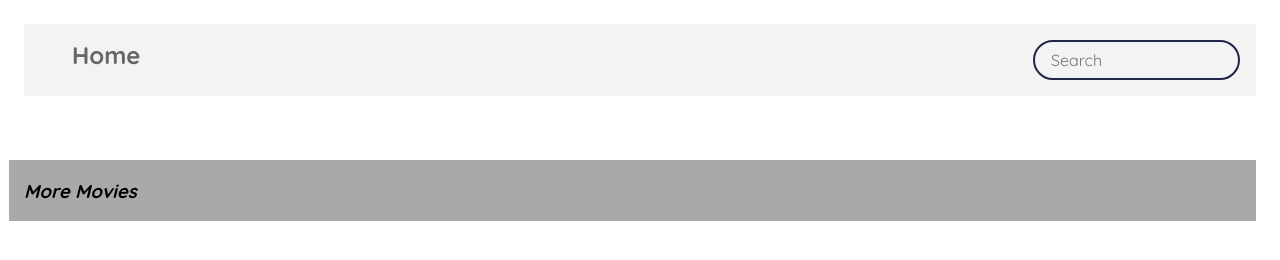
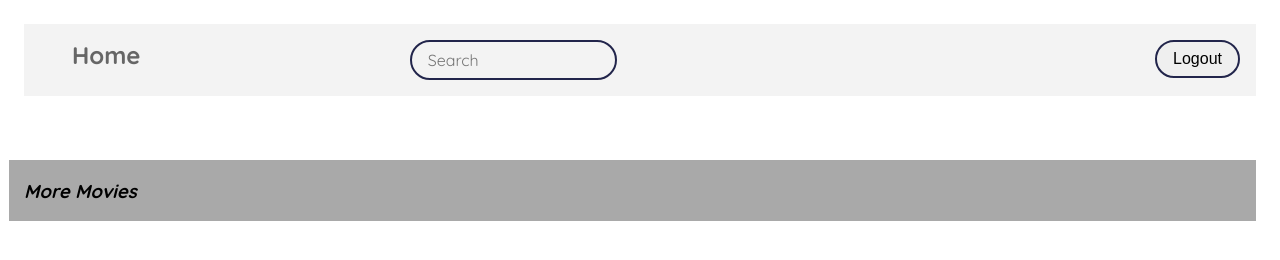
Before and after one commit to Lehlohonolo-Moloi/MovieWebsite, a plain HTML site: page site/detail.html in a window 1280 px wide. Drawn offline with Linux system fonts and the light colour scheme; no server answers.

Commit message:
Update detail.html
Added a logout button.

```diff
--- a/site/detail.html
+++ b/site/detail.html
@@ -18,6 +18,10 @@
     <form id="searchForm">
       <input type="text" id="search" placeholder="Search" autocomplete="off" />
     </form>
+    <label id="userInfoDetail">LoggedIn User</label>
+    <section class="logout">
+      <button class="logging" onclick="logout()">Logout</button>
+    </section>
   </header>
   <main>
     <section id="detailContainer"></section>
```
